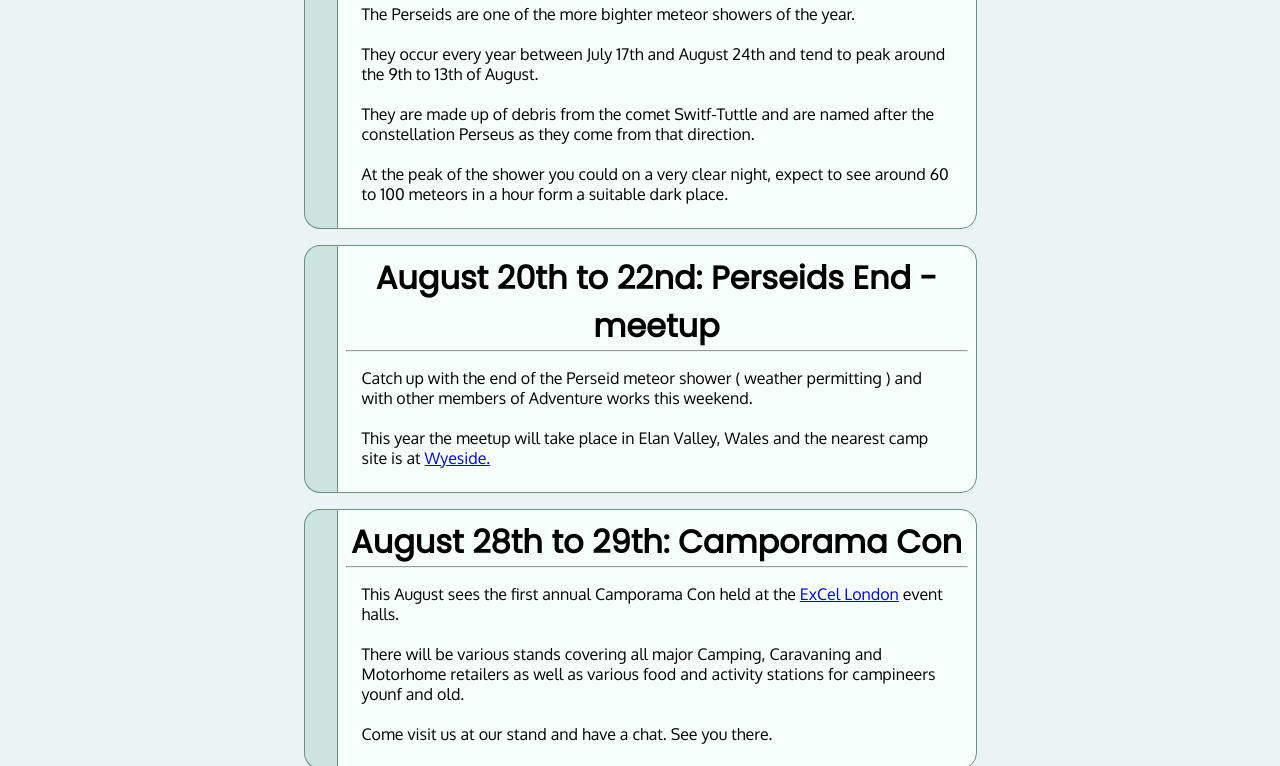
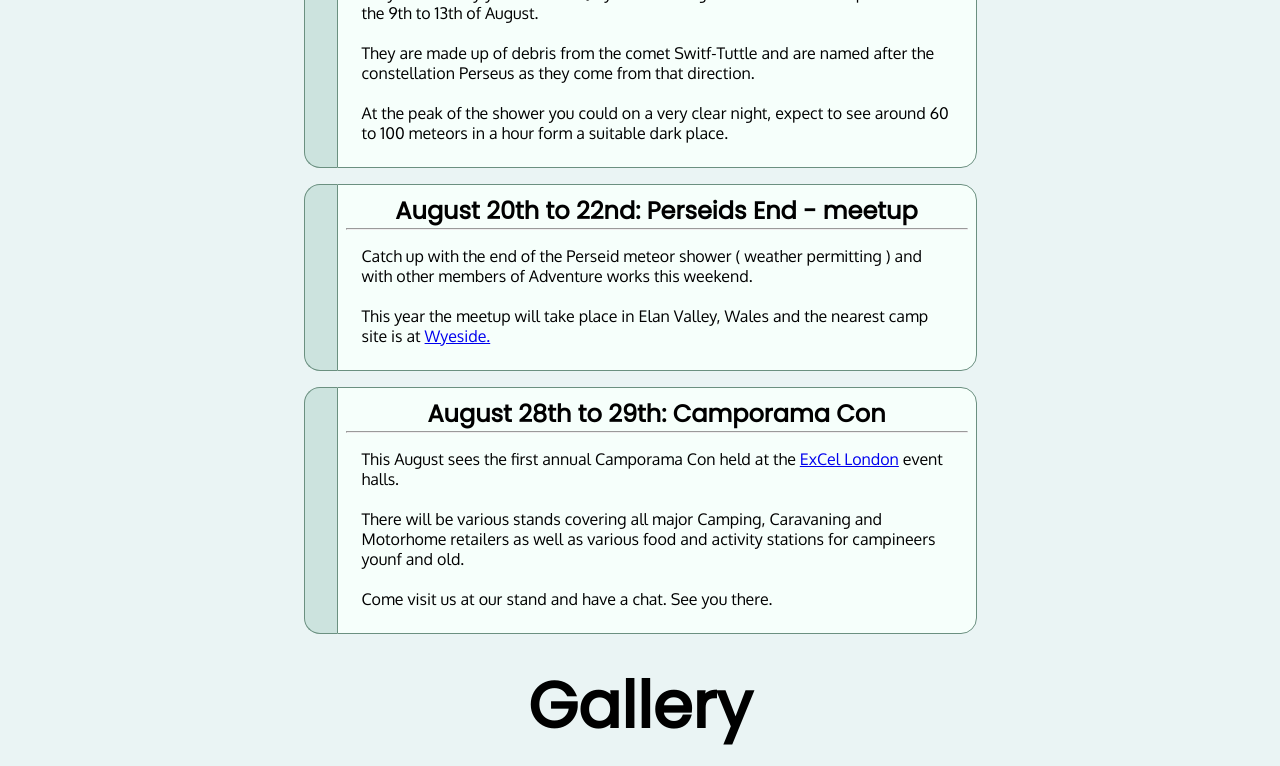
Before and after one commit to alittlebroken/adventureworks, a plain HTML site: page index.html in a window 1280 px wide. Shown: the part 708-1474 px from the top of the page. Drawn offline with Linux system fonts and the light colour scheme.

Commit message:
Fixed incorrect sizing of h3 elemtn inside event info container

```diff
--- a/resources/css/styles.css
+++ b/resources/css/styles.css
@@ -124,6 +124,10 @@ nav a:hover {
 /* events styling */
 .event {
   width: 100%;
+}
+
+.event h3 {
+  font-size: 1.5rem;
 }
 
 .event-sidebar {
```
